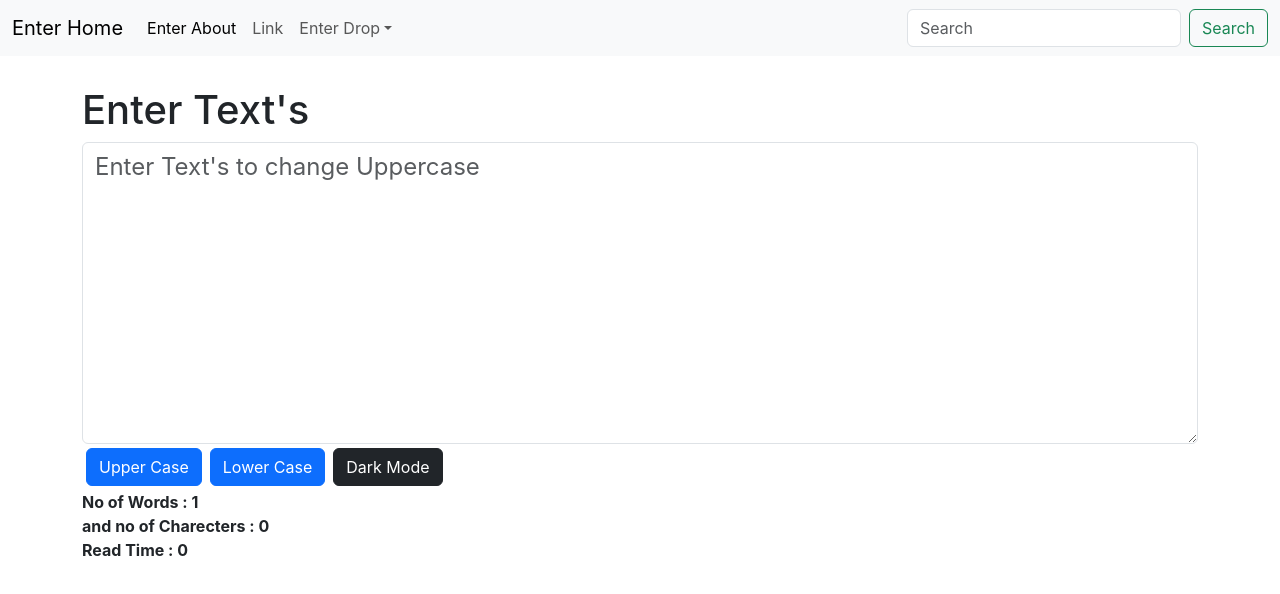
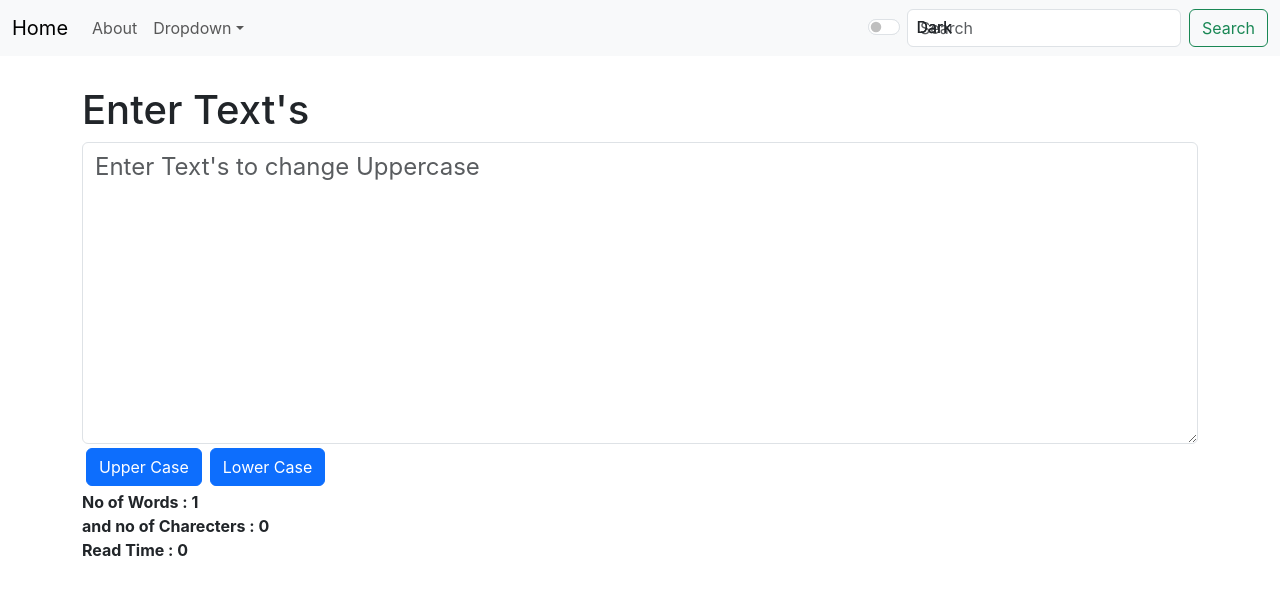
Before and after one commit to SMOS-Github/React, a React (Create React App) app in the folder learn-react/: page / in a window 1280 px wide. Shown: the top 594 px of the page. Built offline with nearby package versions, Linux system fonts and the light colour scheme.

Commit message:
update
Darkmode in progress

```diff
--- a/learn-react/src/App.css
+++ b/learn-react/src/App.css
@@ -15,3 +15,8 @@ textarea::placeholder {
 textarea.bgh::placeholder {
     color: lightgray; /* Change this to your desired color for dark mode */
 }
+.form-switch{
+    position:fixed;
+    top:15px;
+    right:320px;
+}
--- a/learn-react/src/App.js
+++ b/learn-react/src/App.js
@@ -2,11 +2,13 @@ import React, { useState } from 'react';
 import './App.css';
 import Navbar from './components/Navbar';
 import TextArea from './components/TextArea';
+import Darkmode from './components/Darkmode';
 
 function App() {
     return (
         <>  <Navbar/>
-            <TextArea/>
+            <TextArea />
+            <Darkmode/>
         </>
     );
 
--- /dev/null
+++ b/learn-react/src/components/Darkmode.js
@@ -0,0 +1,20 @@
+import React, { useState } from 'react';
+
+export default function Darkmode(props) {
+
+    const [def, set] = useState(false);
+    const Darkmode = () => {
+        set(!def);
+        document.body.style.backgroundColor = !def ? 'black' : 'white';
+        document.body.color = !def ? 'white' : 'black';
+    }
+    return (
+        <>
+            <div className="form-check form-switch">
+
+                <input className="form-check-input" type="checkbox" role="switch" id="flexSwitchCheckDefault" onClick={Darkmode } />
+                <label className="form-check-label mx-2" htmlFor="flexSwitchCheckDefault" onChange={Darkmode}>{Darkmode ? 'Dark' : 'Light'}</label>
+            </div>
+        </>
+    );
+}
--- a/learn-react/src/components/Navbar.js
+++ b/learn-react/src/components/Navbar.js
@@ -1,28 +1,26 @@
 import React from 'react';
 import PropTypes from 'prop-types';
+import Darkmode from './Darkmode';
 export default function Navbar(props) {
 
     return (
         <>
-
+            <Darkmode/>
             <nav className="navbar navbar-expand-lg bg-body-tertiary">
 
                 <div className="container-fluid">
-                    <a className="navbar-brand" href="/">{props.title1}</a>
+                    <a className="navbar-brand" href="/">{props.HomeTitle}</a>
                     <button className="navbar-toggler" type="button" data-bs-toggle="collapse" data-bs-target="#navbarSupportedContent" aria-controls="navbarSupportedContent" aria-expanded="false" aria-label="Toggle navigation">
                         <span className="navbar-toggler-icon"></span>
                     </button>
                     <div className="collapse navbar-collapse" id="navbarSupportedContent">
                         <ul className="navbar-nav me-auto mb-2 mb-lg-0">
                             <li className="nav-item">
-                                <a className="nav-link active" aria-current="page" href="/">{props.title2}</a>
-                            </li>
-                            <li className="nav-item">
-                                <a className="nav-link" href="/">{props.title5}</a>
+                                <a className="nav-link" href="/">{props.AboutTitle}</a>
                             </li>
                             <li className="nav-item dropdown">
                                 <a className="nav-link dropdown-toggle" href="/" role="button" data-bs-toggle="dropdown" aria-expanded="false">
-                                    {props.title3}
+                                    {props.DropdownTitle}
                                 </a>
                                 <ul className="dropdown-menu">
                                     <li><a className="dropdown-item" href="/">Action</a></li>
@@ -35,7 +33,7 @@ export default function Navbar(props) {
                         </ul>
                         <form className="d-flex" role="search">
                             <input className="form-control me-2" type="search" placeholder="Search" aria-label="Search" />
-                            <button className="btn btn-outline-success" type="submit">{props.title4}</button>
+                            <button className="btn btn-outline-success" type="submit">{props.SearchTitle}</button>
                         </form>
                     </div>
                 </div>
@@ -45,14 +43,15 @@ export default function Navbar(props) {
 }
 
 Navbar.propTypes = {
-    title1:PropTypes.string.isRequired,
-    title2:PropTypes.string.isRequired,
+    HomeTitle: PropTypes.string.isRequired,
+    AboutTitle: PropTypes.string.isRequired,
+    DropdownTitle: PropTypes.string.isRequired,
+    SearchTitle:PropTypes.string.isRequired,
 }
 
 Navbar.defaultProps = {
-    title1: "Enter Home",
-    title2: "Enter About",
-    title3: "Enter Drop",
-    title4: "Search",
-    title5: "Link",
+    HomeTitle: "Home",
+    AboutTitle: "About",
+    DropdownTitle: "Dropdown",
+    SearchTitle:"Search",
 }
--- a/learn-react/src/components/TextArea.js
+++ b/learn-react/src/components/TextArea.js
@@ -1,13 +1,12 @@
 import React, { useState } from 'react';
 import PropTypes from 'prop-types';
+import Darkmode from './Darkmode';
 export default function TextArea(props) {
 
     const [def, set] = useState('');
 
     const words = def.trim().split(/\s+/).length;   //Regex syntex inside the line.
     const characters = def.length;
-
-    let darkMode = false;
 
     function OnClickChange(e) {
         set(e.target.value);
@@ -19,25 +18,14 @@ export default function TextArea(props) {
     function ChangeLower(e) {
         set(def.toLowerCase());
     }
-    function DarkMode() {
-
-        darkMode = !darkMode;
-        document.body.style.backgroundColor = darkMode ? 'black' : 'white';
-        document.body.style.color = darkMode ? 'white' : 'black';
-
-        const textArea = document.getElementById('exampleFormControlTextarea1');
-        if (textArea) {
-            textArea.classList.toggle('bgh', darkMode);
-        }
-    }
     return (
         <>
+            <Darkmode/>
             <div className="container">
                 <h1 id="heading">{props.title}</h1>
                 <textarea className="form-control fs-4" id="exampleFormControlTextarea1" placeholder="Enter Text's to change Uppercase" rows="8" value={def} onChange={OnClickChange}> </textarea>
                 <button type="button" onClick={ChangeCase} className="btn btn-primary m-1">Upper Case</button>
                 <button type="button" onClick={ChangeLower} className="btn btn-primary m-1">Lower Case</button>
-                <button type="button" className="btn btn-dark m-1" onClick={DarkMode}>Dark Mode</button>
 
                 <div>
                     <p><b>No of Words : {words} <br /> and no of Charecters : {characters} <br /> Read Time : {0.008 * characters} </b>
```
